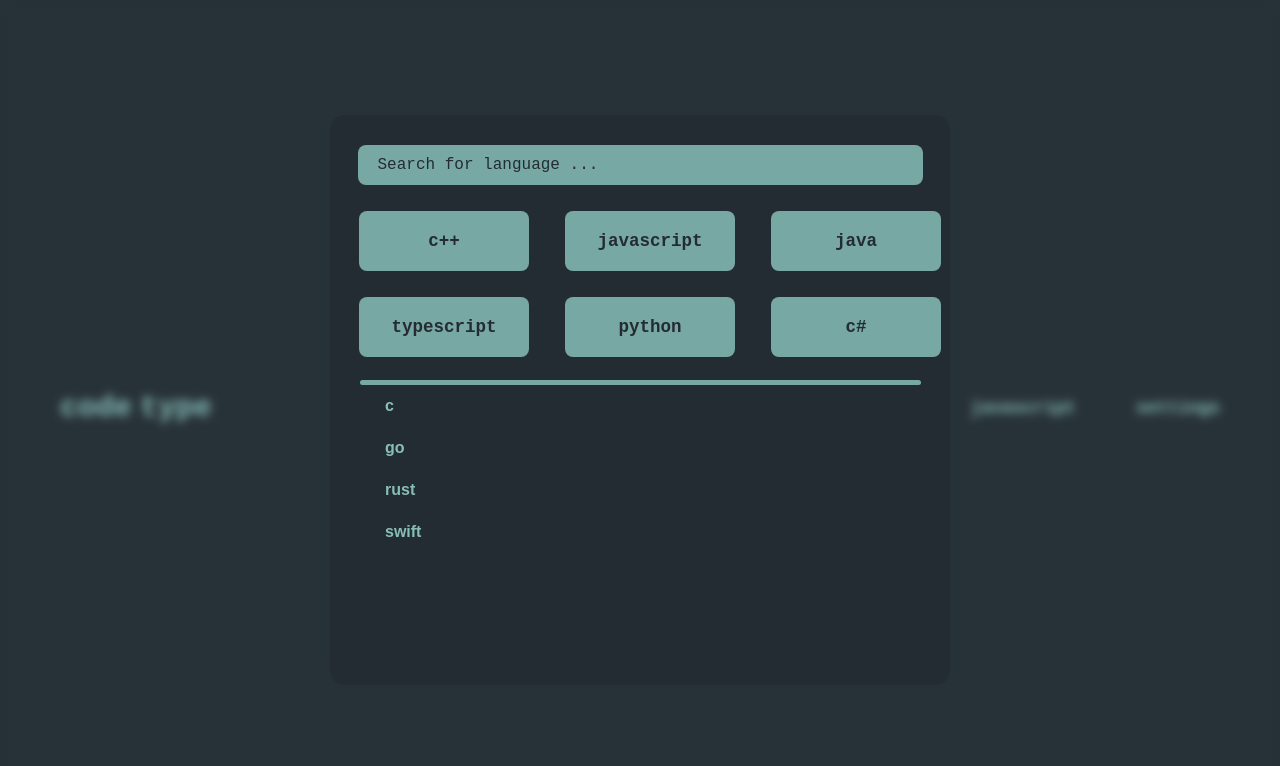
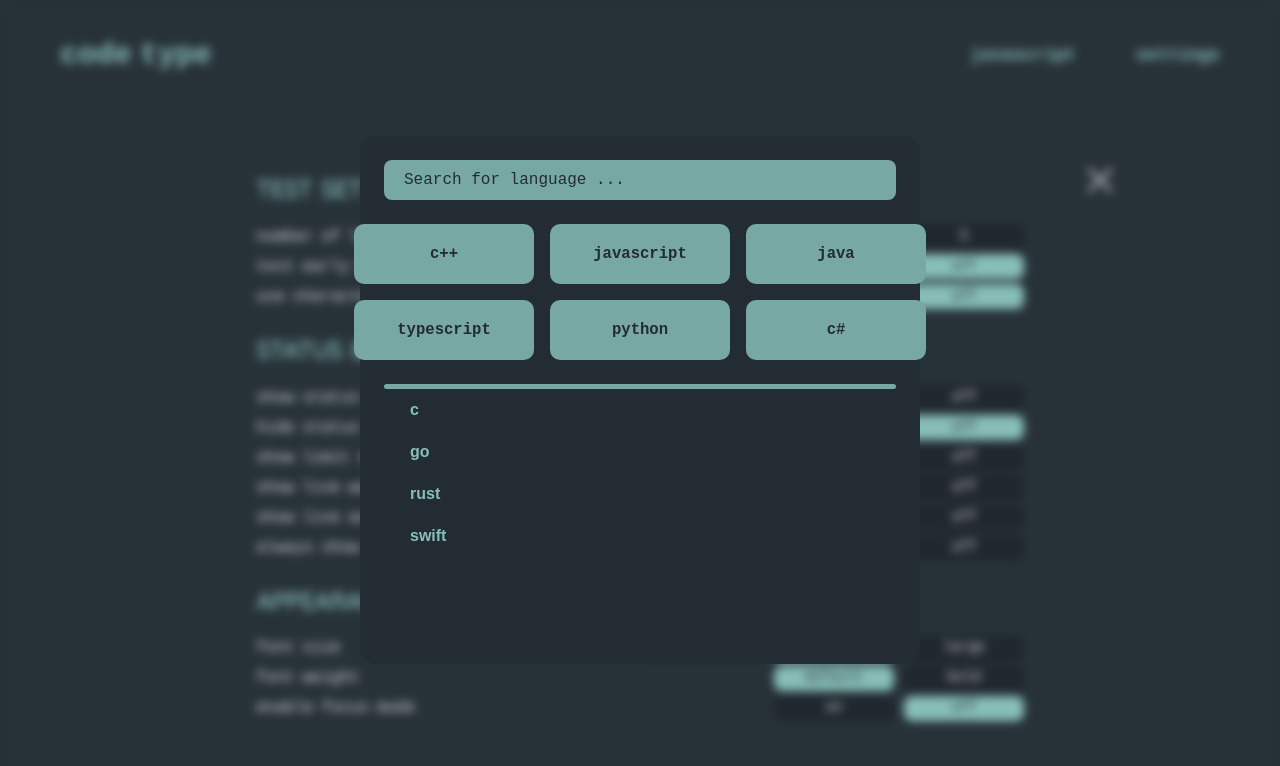
Before and after one commit to yug2005/code-type, a React (Create React App) app: page /code-type/settings in a window 1280 px wide. Both pictures are taken after a click on the button "javascript". Shown: the top 766 px of the page. Built offline with nearby package versions, Linux system fonts and the light colour scheme; no server answers; a web font is replaced by a local one.

Commit message:
Fix routing

```diff
--- a/package.json
+++ b/package.json
@@ -1,5 +1,5 @@
 {
-  "homepage": "https://yug2005.github.io",
+  "homepage": "https://yug2005.github.io/code-type",
   "name": "code-type",
   "version": "0.1.0",
   "private": true,
--- a/src/App.tsx
+++ b/src/App.tsx
@@ -1,5 +1,5 @@
 import React, { useEffect, useState, useRef } from "react";
-import { BrowserRouter as Router, Route, Routes } from "react-router-dom";
+import { BrowserRouter as Router, Route, Routes, Navigate } from "react-router-dom";
 import { SettingContext, defaultSettings } from "./context/setting-context";
 import Main from "./components/main/main";
 import Header from "./components/header/header";
@@ -39,12 +39,11 @@ function App() {
 
   // when the user changes the language through the language panel
   const updateLanguage = (newLanguage: string) => {
-    if (newLanguage === "") return;
     // parse the name of the language
     if (newLanguage === "c++") newLanguage = "cpp";
     if (newLanguage === "c#") newLanguage = "csharp";
     // if the language is already in use, just close the panel
-    if (newLanguage === language) {
+    if (newLanguage === "" || newLanguage === language) {
       setLanguagesPanelOpen(false);
       return;
     }
@@ -196,7 +195,7 @@ function App() {
           />
           <Routes>
             <Route
-              path="/"
+              path="/code-type"
               element={
                 <Main
                   language={customFile.current.use ? "custom" : language}
@@ -209,8 +208,9 @@ function App() {
                 />
               }
             />
-            <Route path="/signin" element={<SignIn />} />
-            {/* <Route path="/settings" element={<Settings />} /> */}
+            {/* <Route path="/signin" element={<SignIn />} /> */}
+            <Route path="/code-type/settings" element={<Settings />} />
+            <Route path="*" element={<Navigate to="/code-type" replace />} />
           </Routes>
         </SettingContext.Provider>
       </div>
--- a/src/components/header/Header.tsx
+++ b/src/components/header/Header.tsx
@@ -24,7 +24,7 @@ const Header = (props: HeaderInterface) => {
   return (
     <header className="header">
       <div className="title">
-        <Link className="title-text" to="/">
+        <Link className="title-text" to="/code-type">
           <h2>code type</h2>
         </Link>
       </div>
@@ -49,7 +49,7 @@ const Header = (props: HeaderInterface) => {
           >
             <h3 className="button-text">{props.language}</h3>
           </button>
-          <Link className="button navbar-link" to="/settings">
+          <Link className="button navbar-link" to="/code-type/settings">
             <h3 className="button-text">settings</h3>
           </Link>
           {/* <Link className="button sign-up-link" to="/signin">
--- a/src/components/header/select-language.tsx
+++ b/src/components/header/select-language.tsx
@@ -65,7 +65,7 @@ const SelectLanguage = (props: LanguagesPanelInterface) => {
           <div className="search-suggestions">
             {recentLanguages.map((language) => (
               <button
-                className="button preferred-language-btn"
+                className="preferred-language-btn"
                 onClick={() => props.onLanguageClick(language)}
               >
                 <h3 className="button-text">{language}</h3>
--- a/src/components/settings/Settings.tsx
+++ b/src/components/settings/Settings.tsx
@@ -12,7 +12,7 @@ const Settings = (): JSX.Element => {
   const navigate = useNavigate();
   onkeydown = (e: KeyboardEvent) => {
     if (e.code === "Escape") {
-      navigate("/");
+      navigate("/code-type");
       return false;
     }
   };
--- a/src/components/signin/sign-in.tsx
+++ b/src/components/signin/sign-in.tsx
@@ -8,7 +8,7 @@ const SignIn = () => {
   const navigate = useNavigate();
   onkeydown = (e: KeyboardEvent) => {
     if (e.code === "Escape") {
-      navigate("/");
+      navigate("/code-type");
       return false;
     }
   };
--- a/src/css/header/select-language.css
+++ b/src/css/header/select-language.css
@@ -26,9 +26,9 @@
   justify-content: flex-start;
   align-items: center;
   border-radius: 15px;
-  width: 600px;
-  height: 550px;
-  padding: 10px;
+  width: 40%;
+  height: 60%;
+  padding: 1.5rem;
   font-family: "Space Mono", monospace;
   z-index: 1;
 }
@@ -36,12 +36,9 @@
 .form {
   font-family: "Space Mono", monospace;
   background-color: var(--languages-panel-search-bar-color);
-  width: 90%;
-  margin-top: 20px;
-  margin-bottom: 26px;
+  margin-bottom: 1.5rem;
+  width: 100%;
   border-radius: 8px;
-  padding: 5px;
-  padding-left: 20px;
   transition: all 300ms ease;
 }
 
@@ -59,24 +56,25 @@
   font-size: 16px;
   color: var(--placeholder-color);
   display: flex;
-  width: 100%;
+  width: 90%;
   height: 30px;
+  margin: 5px 20px;
 }
 
 .search-suggestions {
   background-color: inherit;
   width: 100%;
-  margin-bottom: 23px;
+  margin-bottom: 1.5rem;
   display: grid;
   justify-content: center;
   grid-template-columns: auto auto auto;
   grid-template-rows: auto auto;
-  grid-gap: 26px 16px;
+  grid-gap: 1rem;
 }
 
 .search-suggestions-bottom-bar {
   height: 5px;
-  width: 93.5%;
+  width: 100%;
   border-radius: 12px;
   background: var(--languages-panel-bar-color);
 }
@@ -84,10 +82,12 @@
 .preferred-language-btn {
   background-color: var(--languages-panel-button-color);
   color: var(--languages-panel-background-color);
-  width: 170px;
+  width: 180px;
   height: 60px;
-  border-radius: 8px;
+  border-radius: 10px;
   transition: all 300ms ease;
+  cursor: pointer;;
+  border: none;
 }
 
 .preferred-language-btn:hover {
@@ -105,7 +105,7 @@
   background: inherit;
   display: flex;
   flex-direction: column;
-  width: 562px;
+  width: 100%;
   margin-bottom: 20px;
   overflow: hidden;
   overflow-y: scroll;
--- a/src/css/settings/settings.css
+++ b/src/css/settings/settings.css
@@ -1,11 +1,10 @@
 .settings {
   display: flex;
   flex-direction: column;
-  justify-content: flex-start;
+  justify-content: center;
   align-items: center;
-  margin-top: 5%;
-  height: 70%;
-  margin-bottom: 2%;
+  width: 100%;
+  height: 90%;
   overflow-y: scroll;
 }
 
@@ -118,8 +117,8 @@
   color: var(--close-settings-color);
   position: absolute;
   font-size: 40px;
-  top: 16%;
-  right: 15%;
+  top: 10rem;
+  right: 4em;
   cursor: pointer;
   transition: all 300ms ease;
 }
```
